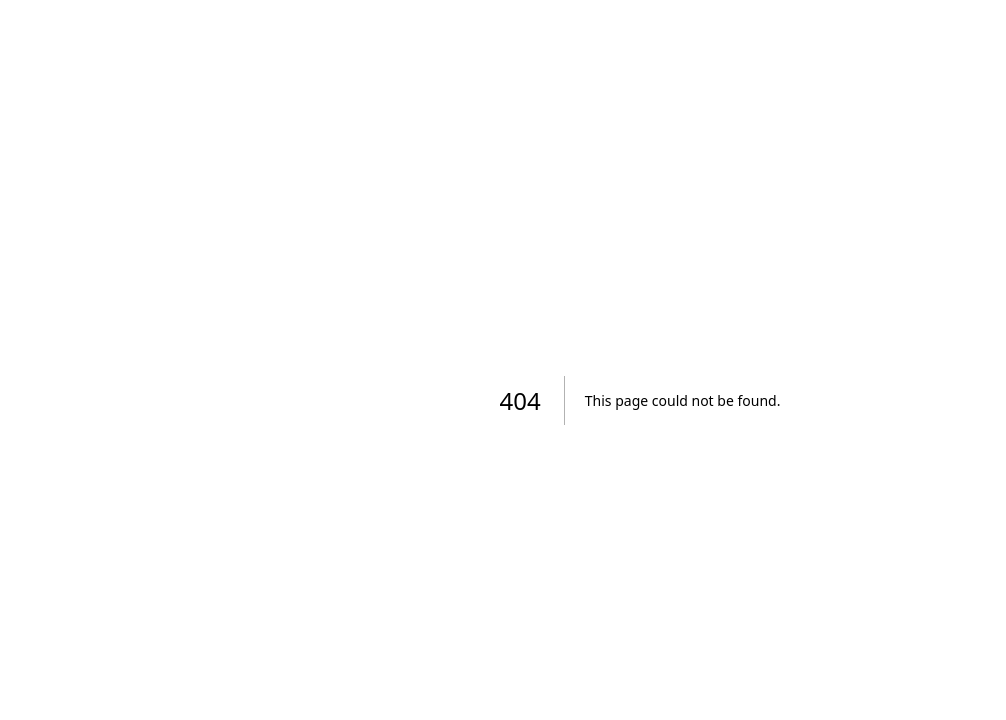
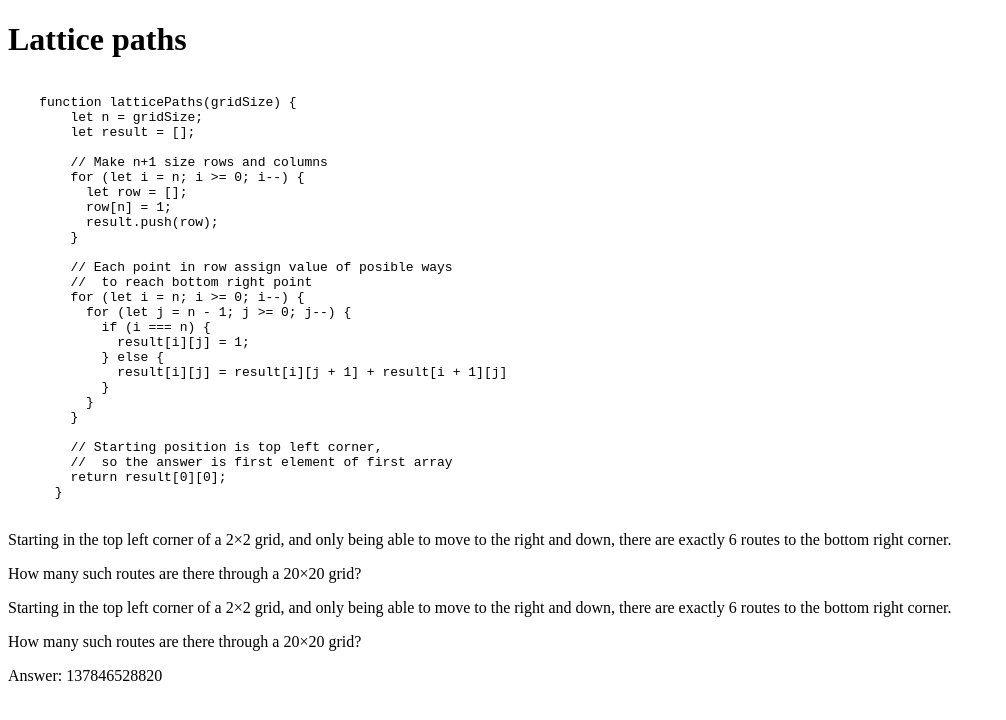
Before and after one commit to ragulpalanisamy/fcc_projects_euler, a Next.js app: page /Pro-1/Lattice_paths in a window 1280 px wide. Before the commit this address had no page. Shown: the top 720 px of the page, without its empty margins (0-1006 px from the left). Built offline with nearby package versions, Linux system fonts and the light colour scheme.

Commit message:
feat: :sparkles: added the lattice paths

```diff
--- a/src/app/page.js
+++ b/src/app/page.js
@@ -60,6 +60,10 @@ export default function Home() {
       <Link href="/Collatz_sequence">
       Collatz sequence
       </Link>
+      <br></br>
+      <Link href="/latticePaths">
+      lattice Paths
+      </Link>
       </>
   )
 }
--- /dev/null
+++ b/src/pages/Pro-1/Lattice_paths.tsx
@@ -0,0 +1,88 @@
+import React from 'react'
+
+export default function Lattice_paths() {
+    const codesnippet = `
+    function latticePaths(gridSize) {
+        let n = gridSize;
+        let result = [];
+
+        // Make n+1 size rows and columns
+        for (let i = n; i >= 0; i--) {
+          let row = [];
+          row[n] = 1;
+          result.push(row);
+        }
+
+        // Each point in row assign value of posible ways
+        //  to reach bottom right point
+        for (let i = n; i >= 0; i--) {
+          for (let j = n - 1; j >= 0; j--) {
+            if (i === n) {
+              result[i][j] = 1;
+            } else {
+              result[i][j] = result[i][j + 1] + result[i + 1][j]
+            }
+          }
+        }
+
+        // Starting position is top left corner,
+        //  so the answer is first element of first array
+        return result[0][0];
+      }
+    `;
+
+    function latticePaths(gridSize: any) {
+        let n = gridSize;
+        let result = [];
+
+        // Make n+1 size rows and columns
+        for (let i = n; i >= 0; i--) {
+            let row: any[] = [];
+            row[n] = 1;
+            result.push(row);
+        }
+
+        // Each point in row assign value of posible ways
+        //  to reach bottom right point
+        for (let i = n; i >= 0; i--) {
+            for (let j = n - 1; j >= 0; j--) {
+                if (i === n) {
+                    result[i][j] = 1;
+                } else {
+                    result[i][j] = result[i][j + 1] + result[i + 1][j]
+                }
+            }
+        }
+
+        // Starting position is top left corner,
+        //  so the answer is first element of first array
+        return result[0][0];
+    }
+    return (
+        <div>
+            <h1>
+                Lattice paths
+            </h1>
+            <pre>
+                <code>
+                    {codesnippet}
+                </code>
+            </pre>
+            <p>
+                Starting in the top left corner of a 2×2 grid, and only being able to move to the right and down, there are exactly 6 routes to the bottom right corner.
+            </p>
+            <p>
+                How many such routes are there through a 20×20 grid?
+            </p>
+            <p>
+                Starting in the top left corner of a 2×2 grid, and only being able to move to the right and down, there are exactly 6 routes to the bottom right corner.
+            </p>
+            <p>
+                How many such routes are there through a 20×20 grid?
+            </p>
+            <p>
+                Answer: {latticePaths(20)}
+            </p>
+        </div>
+    )
+}
```
